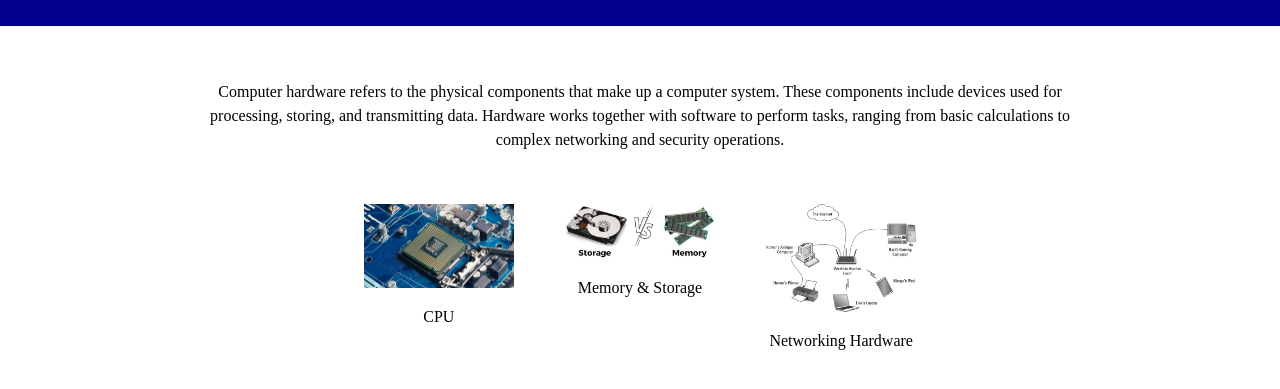
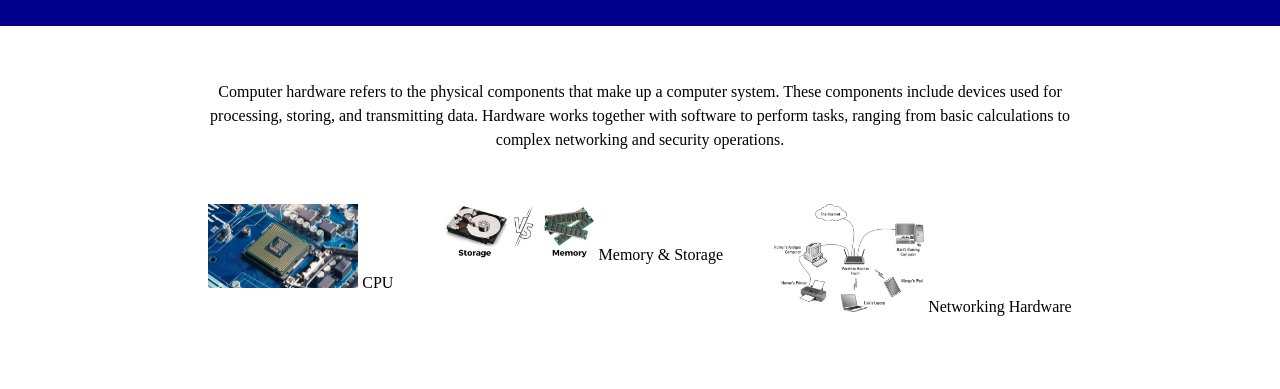
Before and after one commit to Cooper-W-04/Cooper-W-04.github.io, a plain HTML site: page hw1/index.html in a window 1280 px wide. Shown: the part 105-494 px from the top of the page. Drawn offline with Linux system fonts and the light colour scheme.

Commit message:
fixing the no p tag in the a tag, made it a span to see if it works now

```diff
--- a/hw1/index.html
+++ b/hw1/index.html
@@ -23,17 +23,17 @@
         <span class="icon-container">
             <a href="cpu.html">
                 <img src="img/cpu-icon.jpg" alt="CPU icon">
-                <p>CPU</p>
+                <span>CPU</span>
             </a>
 
             <a href="memory-and-storage.html">
                 <img src="img/storage-vs-memory-icon.jpg" alt="Memory and Storage icon">
-                <p>Memory & Storage</p>
+                <span>Memory & Storage</span>
             </a>
 
             <a href="networking-hardware.html">
                 <img src="img/network-hardware-icon.jpeg" alt="Networking Hardware icon">
-                <p>Networking Hardware</p>
+                <span>Networking Hardware</span>
             </a>
         </span>
     </main>
```
Also changed, not shown: hw1/memory-and-storage.html (+1 -1 lines), hw1/networking-hardware.html (+1 -1 lines).
